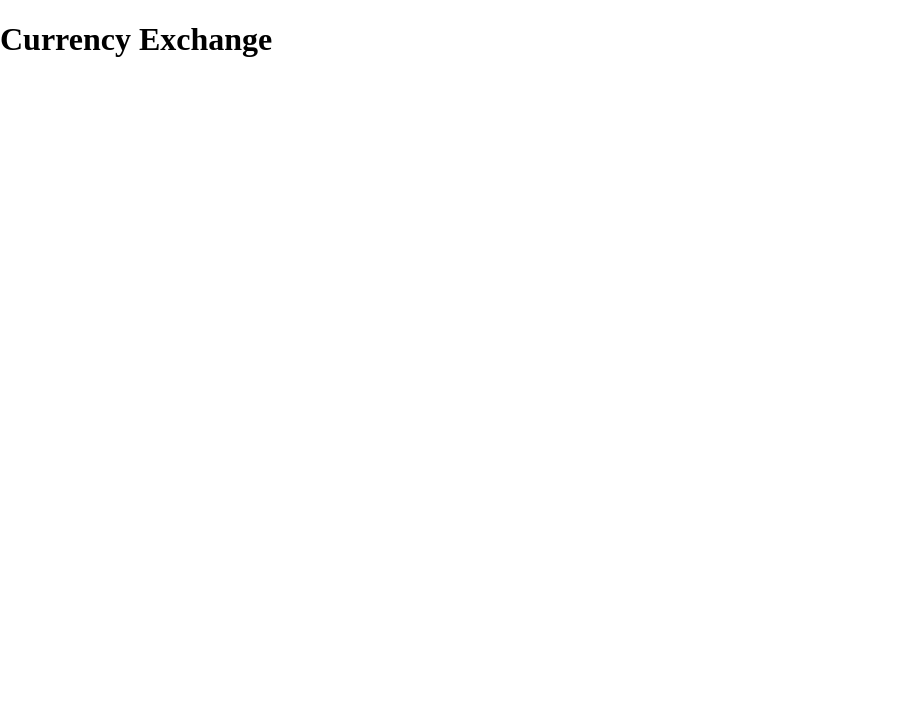
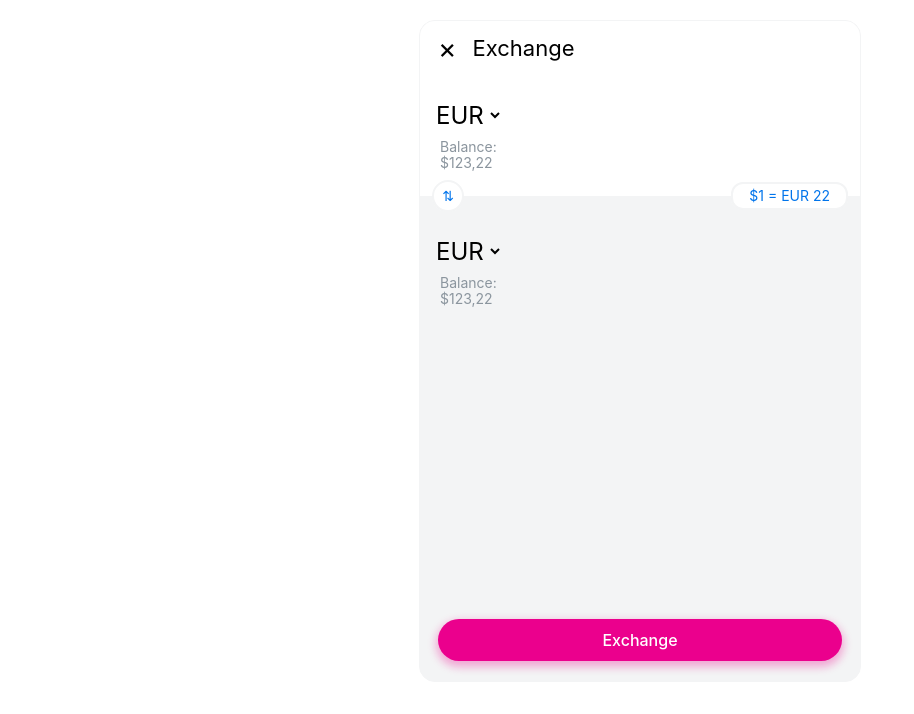
Before and after one commit to sh-waqar/currency-exchange, a React (Create React App) app: page / in a window 1280 px wide. Shown: the top 714 px of the page, without its empty margins (0-914 px from the left). Built offline with nearby package versions, Linux system fonts and the light colour scheme.

Commit message:
Base styles for exchange page

```diff
--- a/src/App.js
+++ b/src/App.js
@@ -1,11 +1,19 @@
 import React from 'react';
 import 'normalize.css';
 
+import './index.css';
+
+import Container from './components/Container';
+import AppShell from './components/AppShell';
+import Exchange from './pages/Exchange';
+
 function App() {
   return (
-    <>
-      <h1>Currency Exchange</h1>
-    </>
+    <Container>
+      <AppShell>
+        <Exchange />
+      </AppShell>
+    </Container>
   );
 }
 
--- /dev/null
+++ b/src/colors.js
@@ -0,0 +1,6 @@
+export default {
+  gray: '#f3f4f5',
+  lightGray: '#8b959e',
+  blue: '#0074eb',
+  pink: '#eb008d'
+};
--- /dev/null
+++ b/src/components/AppShell.js
@@ -0,0 +1,15 @@
+import styled from '@emotion/styled';
+
+import colors from '../colors';
+
+export default styled.div`
+  width: 440px;
+  height: 660px;
+  margin-top: 20px;
+  display: flex;
+  flex-direction: column;
+  border: 1px solid ${colors.gray};
+  border-radius: 16px;
+  background-color: ${colors.gray};
+  overflow: hidden;
+`;
--- /dev/null
+++ b/src/components/Container.js
@@ -0,0 +1,9 @@
+import styled from '@emotion/styled';
+
+export default styled.div`
+  width: 100%;
+  height: 100%;
+  display: flex;
+  flex-direction: row;
+  justify-content: center;
+`;
--- /dev/null
+++ b/src/components/Header.js
@@ -0,0 +1,34 @@
+import React from 'react';
+import styled from '@emotion/styled';
+
+const Wrapper = styled.div`
+  display: flex;
+  flex-direction: row;
+  align-items: center;
+  padding: 0 12px;
+  background-color: #fff;
+`;
+
+const CloseBtn = styled.button`
+  border: 0;
+  background-color: transparent;
+  font-size: 28px;
+  cursor: pointer;
+`;
+
+const Title = styled.h1`
+  font-size: 22px;
+  font-weight: 400;
+  margin-left: 10px;
+`;
+
+function Header() {
+  return (
+    <Wrapper>
+      <CloseBtn>&times;</CloseBtn>
+      <Title>Exchange</Title>
+    </Wrapper>
+  );
+}
+
+export default Header;
--- /dev/null
+++ b/src/components/PocketWrapper.js
@@ -0,0 +1,66 @@
+import React from 'react';
+import styled from '@emotion/styled';
+
+import colors from '../colors';
+
+const Wrapper = styled.div`
+  display: flex;
+  flex-direction: row;
+  justify-content: space-between;
+  align-items: center;
+  padding: 0 12px;
+  background-color: ${props =>
+    ({
+      source: '#fff',
+      target: colors.gray
+    }[props.origin])};
+  height: 120px;
+`;
+
+const CurrencySelector = styled.select`
+  background-color: transparent;
+  border: 0;
+  font-size: 24px;
+`;
+
+const Balance = styled.div`
+  color: ${colors.lightGray};
+  font-size: 14px;
+  padding-top: 8px;
+  padding-left: 8px;
+`;
+
+export const ExchangeInput = styled.input`
+  border: 0;
+  font-size: 28px;
+  text-align: right;
+  background-color: transparent;
+
+  &::-webkit-input-placeholder {
+    color: ${colors.lightGray};
+  }
+  &:-ms-input-placeholder {
+    color: ${colors.lightGray};
+  }
+  &::placeholder {
+    color: ${colors.lightGray};
+  }
+`;
+
+function PocketWrapper({ origin }) {
+  return (
+    <Wrapper origin={origin}>
+      <div>
+        <CurrencySelector>
+          <option key="EUR">EUR</option>
+          <option key="USD">USD</option>
+          <option key="GBP">GBP</option>
+        </CurrencySelector>
+        <Balance>Balance: $123,22</Balance>
+      </div>
+      <ExchangeInput placeholder="0" />
+    </Wrapper>
+  );
+}
+
+export default PocketWrapper;
--- /dev/null
+++ b/src/index.css
@@ -0,0 +1,8 @@
+body {
+  margin: 0;
+  font-family: -apple-system, BlinkMacSystemFont, 'Segoe UI', 'Roboto', 'Oxygen',
+    'Ubuntu', 'Cantarell', 'Fira Sans', 'Droid Sans', 'Helvetica Neue',
+    sans-serif;
+  -webkit-font-smoothing: antialiased;
+  -moz-osx-font-smoothing: grayscale;
+}
--- /dev/null
+++ b/src/pages/Exchange.js
@@ -0,0 +1,79 @@
+import React from 'react';
+import styled from '@emotion/styled';
+
+import Header from '../components/Header';
+import PocketWrapper from '../components/PocketWrapper';
+import colors from '../colors';
+
+const ContentWrapper = styled.div`
+  display: flex;
+  flex-direction: column;
+  justify-content: space-between;
+  flex-grow: 1;
+`;
+
+const InfoRow = styled.div`
+  display: flex;
+  flex-direction: row;
+  align-items: center;
+  justify-content: space-between;
+  margin-top: -16px;
+  padding: 0 12px;
+`;
+
+const Swap = styled.button`
+  width: 32px;
+  height: 32px;
+  background-color: #fff;
+  border: 2px solid ${colors.gray};
+  font-size: 14px;
+  border-radius: 100%;
+  color: ${colors.blue};
+  text-align: center;
+  cursor: pointer;
+`;
+
+const ExchangeRate = styled.div`
+  color: ${colors.blue};
+  background-color: #fff;
+  border: 2px solid ${colors.gray};
+  padding: 4px 16px;
+  border-radius: 12px;
+  font-size: 14px;
+`;
+
+const ExchangeButton = styled.button`
+  background-color: ${colors.pink};
+  color: #fff;
+  font-size: 14px;
+  padding: 12px;
+  width: calc(100% - 36px);
+  margin: 0 18px 20px;
+  border: 0;
+  border-radius: 22px;
+  font-weight: 500;
+  font-size: 16px;
+  cursor: pointer;
+  box-shadow: 0px 4px 8px 2px #eb008d52;
+`;
+
+function Exchange() {
+  return (
+    <>
+      <Header />
+      <ContentWrapper>
+        <div>
+          <PocketWrapper origin="source" />
+          <InfoRow>
+            <Swap>&#8645;</Swap>
+            <ExchangeRate>$1 = EUR 22</ExchangeRate>
+          </InfoRow>
+          <PocketWrapper origin="target" />
+        </div>
+        <ExchangeButton>Exchange</ExchangeButton>
+      </ContentWrapper>
+    </>
+  );
+}
+
+export default Exchange;
```
